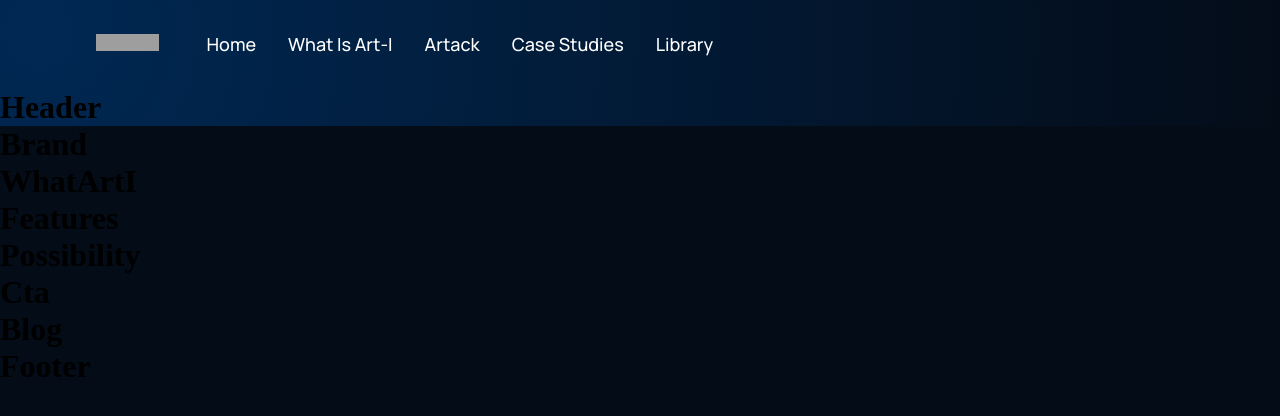
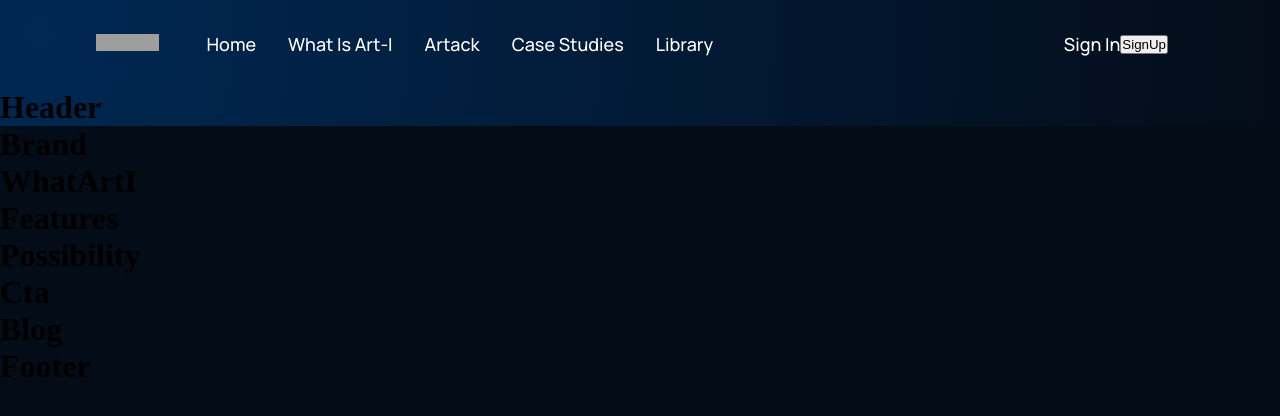
Before and after one commit to o-brayarn/art-i, a React (Create React App) app: page / in a window 1280 px wide. Shown: the top 416 px of the page. Built offline with nearby package versions, Linux system fonts and the light colour scheme; grey boxes are pictures that could not be loaded.

Commit message:
create signin && signup btn

```diff
--- a/src/components/navbar/Navbar.jsx
+++ b/src/components/navbar/Navbar.jsx
@@ -19,6 +19,10 @@ const Navbar = () => {
           <p> <a href="#blog">Library</a></p>
         </div>
       </div>
+      <div className='ai__navbar-sign'>
+        <p>Sign In</p>
+        <button type='button'>SignUp</button>
+      </div>
     </div>
   )
 }
```
